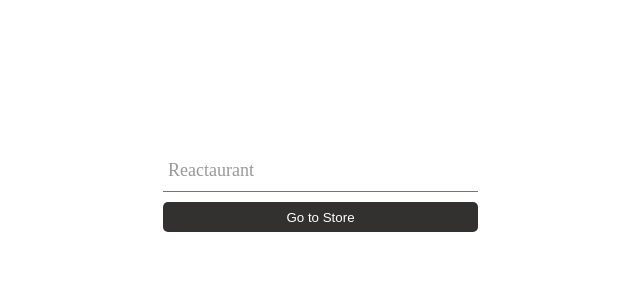
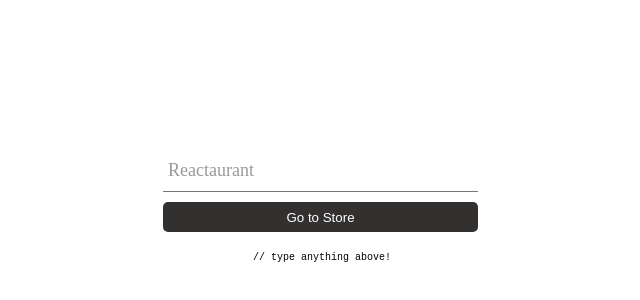
Before and after one commit to tomaszferens/Simple-React-App, a React app: page / in a window 1280 px wide. Shown: the part 50-350 px from the top of the page, without its empty margins (317-957 px from the left). Built offline with nearby package versions, Linux system fonts and the light colour scheme.

Commit message:
ability to delete specific dish and order

```diff
--- a/package.json
+++ b/package.json
@@ -29,6 +29,7 @@
     "webpack-hot-middleware": "^2.13.2"
   },
   "dependencies": {
+    "lodash": "^4.17.4",
     "react": "^15.4.1",
     "react-dom": "^15.4.1",
     "react-router": "^3.0.0"
--- a/src/js/components/App.js
+++ b/src/js/components/App.js
@@ -1,4 +1,5 @@
 import React, { Component } from 'react';
+import _ from 'lodash';
 
 import Dish from './Dish';
 import Header from './Header';
@@ -19,6 +20,8 @@ export default class App extends Component {
         this.loadSamples = this.loadSamples.bind(this);
         this.addDish = this.addDish.bind(this);
         this.addToOrder = this.addToOrder.bind(this);
+        this.removeOrder = this.removeOrder.bind(this);
+        this.removeDish = this.removeDish.bind(this);
     }
 
     addDish(dish) {
@@ -41,6 +44,21 @@ export default class App extends Component {
         this.setState({ order });
     }
 
+    removeOrder() {
+        this.setState({
+            order: {}
+        });
+    }
+
+    removeDish(dish) {
+        const dishes = _.omit(this.state.dishes, dish);
+        const order = _.omit(this.state.order, dish);
+        this.setState({
+            dishes,
+            order
+        });
+    }
+
     render() {
         return (
             <div className="reactaurant">
@@ -53,7 +71,7 @@ export default class App extends Component {
                                 Object
                                     .keys(this.state.dishes)
                                     .map(key =>
-                                        <Dish key={key} index={key} details={this.state.dishes[key]} addToOrder={this.addToOrder} />
+                                        <Dish removeDish={this.removeDish} key={key} index={key} details={this.state.dishes[key]} addToOrder={this.addToOrder} />
                                     )
                             }
                         </ul>
@@ -61,6 +79,7 @@ export default class App extends Component {
                     <Order
                         dishes={this.state.dishes}
                         order={this.state.order}
+                        removeOrder={this.removeOrder}
                         params={this.props.params}
                     />
                     <Inventory addDish={this.addDish} loadSamples={this.loadSamples} />
--- a/src/js/components/Dish.js
+++ b/src/js/components/Dish.js
@@ -1,6 +1,6 @@
 import React from 'react';
 
-const Dish = ({ details, index, addToOrder }) => (
+const Dish = ({ details, index, addToOrder, removeDish }) => (
     <li className="menu-dish">
         <img src={details.image} />
         <div>
@@ -11,6 +11,7 @@ const Dish = ({ details, index, addToOrder }) => (
                 <button onClick={() => addToOrder(index)} type="button">Buy</button>
         </div>
         <span className="price">{details.price}</span>
+        <i onClick={removeDish.bind(null, index)}>✖</i>
     </li>
 );
 
--- a/src/js/components/Order.js
+++ b/src/js/components/Order.js
@@ -33,10 +33,12 @@ class Order extends Component {
                 <ul className="order-list">
                     {orderIds.map(this.renderOrder)}
                     <li className="total">
+                        <hr />
                         <strong>Total: </strong>
                         {total.toFixed(2)}$
                     </li>
                 </ul>
+                <button onClick={this.props.removeOrder}>Reset Order</button>
             </div>
         );
     }
--- a/src/js/components/StorePicker.js
+++ b/src/js/components/StorePicker.js
@@ -9,6 +9,7 @@ class StorePicker extends Component {
 
     render() {
         return (
+
             <form className="store-selector" onSubmit={(e) => this.goToStore(e)}>
                 <div className="group">
                     <input type="text"
@@ -19,6 +20,7 @@ class StorePicker extends Component {
                     <span className="bar"></span>
                     <label>Reactaurant</label>
                     <button type="submit">Go to Store</button>
+                    <code>// type anything above!</code>
                 </div>
             </form>
         );
--- a/src/style/styles.scss
+++ b/src/style/styles.scss
@@ -115,21 +115,30 @@ ul.list-of-dishes > li.menu-dish {
         margin: 0;
     }
     span.price {
+        position: relative;
+        left: 15px;
         font-weight: bold;
+        height: 20px;
     }
     p {
         font-size: 12px;
+    }
+    i {
+        font-size: 14px;
+        cursor: pointer;
+        color: rgb(200, 10, 50);
+        margin-top: 65px;
+        font-style: normal;
     }
 }
 
 .group {
     width: 320px;
-    height: 100px;
+    height: 150px;
     margin-left: auto;
     margin-right: auto;
     margin-top: 200px;
-    position:relative;
-    margin-bottom:45px;
+    position: relative;
 
     input {
         font-size:18px;
@@ -177,6 +186,15 @@ ul.list-of-dishes > li.menu-dish {
 
     button:focus {
         background: rgba(#333030, .8);
+    }
+
+    code {
+        display: block;
+        width: 140px;
+        margin-left: auto;
+        margin-right: auto;
+        margin-top: 20px;
+        font-size: 10px;
     }
 }
 .inventory {
@@ -227,4 +245,14 @@ ul.list-of-dishes > li.menu-dish {
         margin-top: 20px;
         list-style: none;
     }
+
+    li.total {
+        text-align: right;
+        margin-right: 10px;
+
+        hr {
+            width: 300px;
+            margin-right: 60px;
+        }
+    }
 }
```
Also changed, not shown: 1 other file (tests, documents, lock files or other folders).
